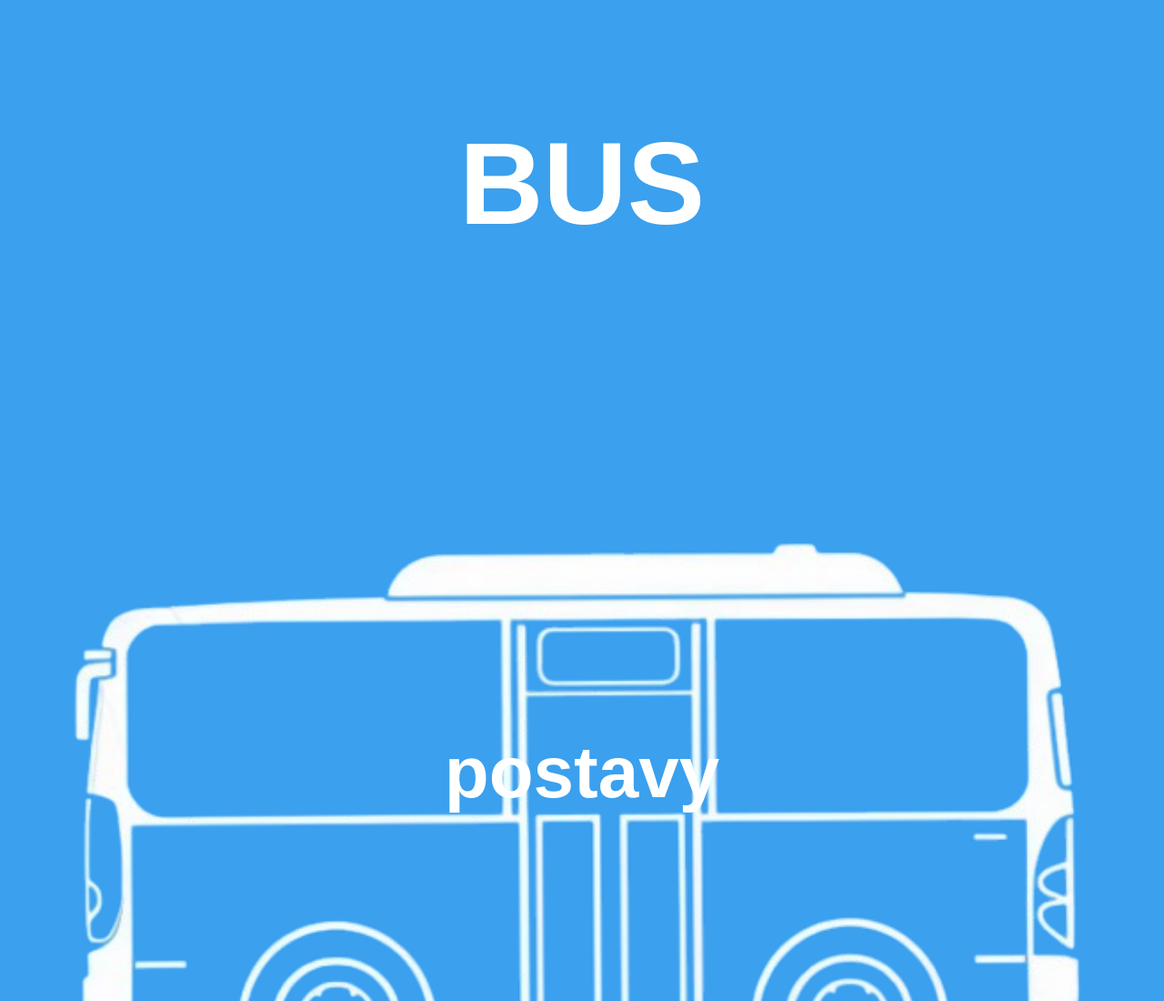
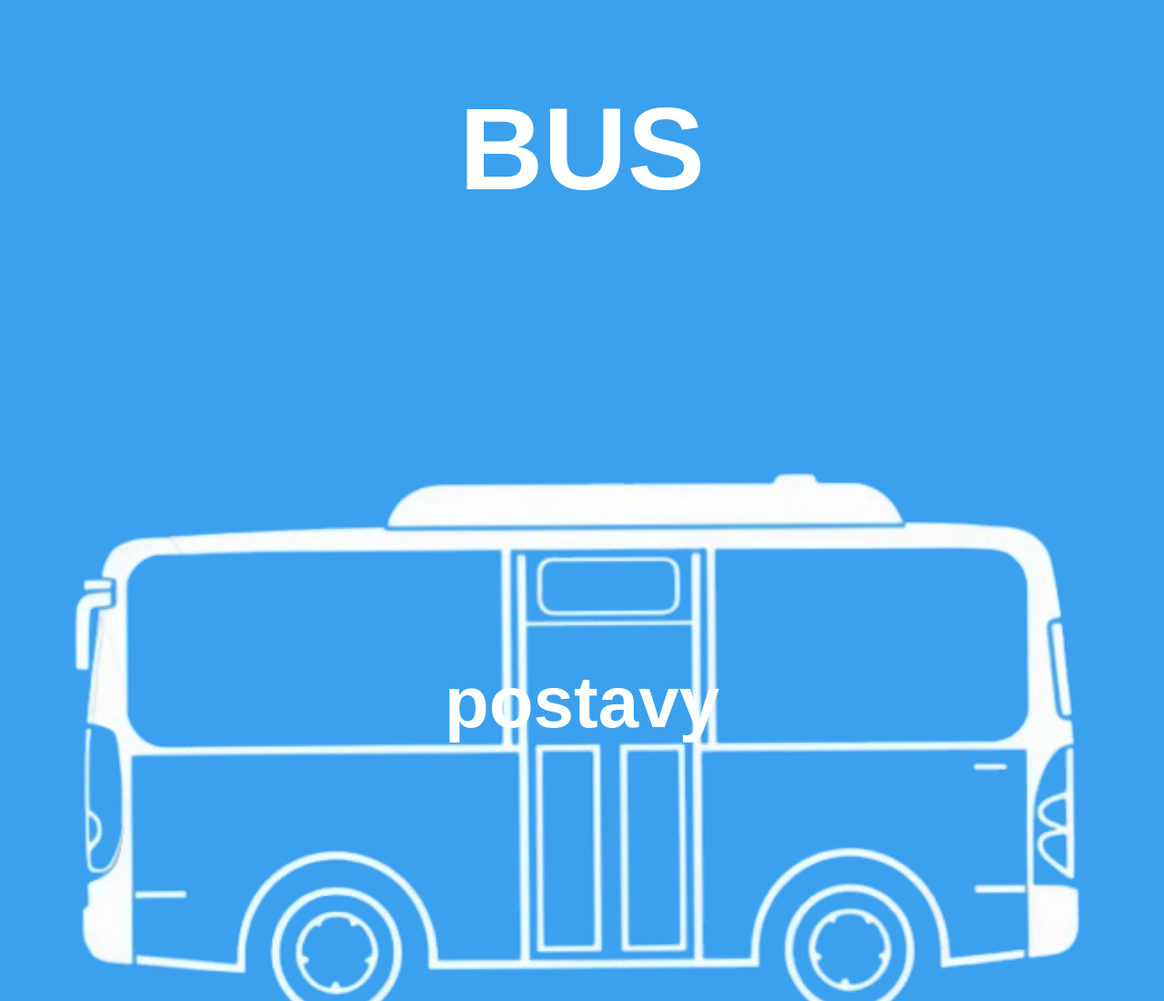
Before and after one commit to rabanuha/postavy, a plain HTML site: page index.html in a window 1280 px wide. Shown: the top 1100 px of the page at 91% size. Drawn offline with Linux system fonts and the light colour scheme.

Commit message:
Update style.css

```diff
--- a/style.css
+++ b/style.css
@@ -12,7 +12,7 @@
 
 
 html {
-	height: 80vh;
+	height: 100vh;
 }
 body {
 	display: flex;
@@ -23,7 +23,7 @@ body {
 	background-color: #3ba0ed;
 	}
 h1 {
-	margin: 10vw 5vw;
+	margin: 7vw 5vw;
 	font-size: 8em;
 	color: white;
 }
```
